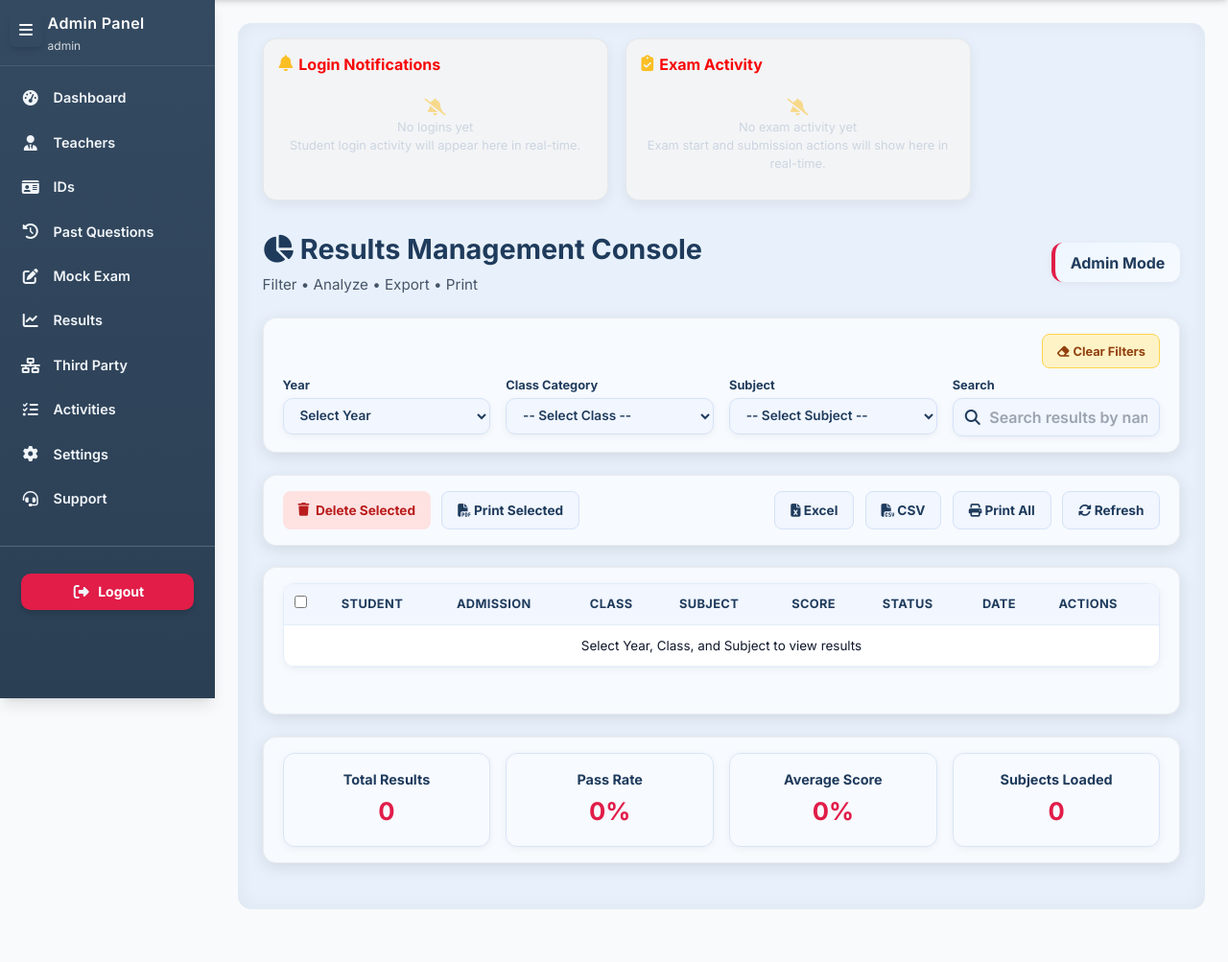
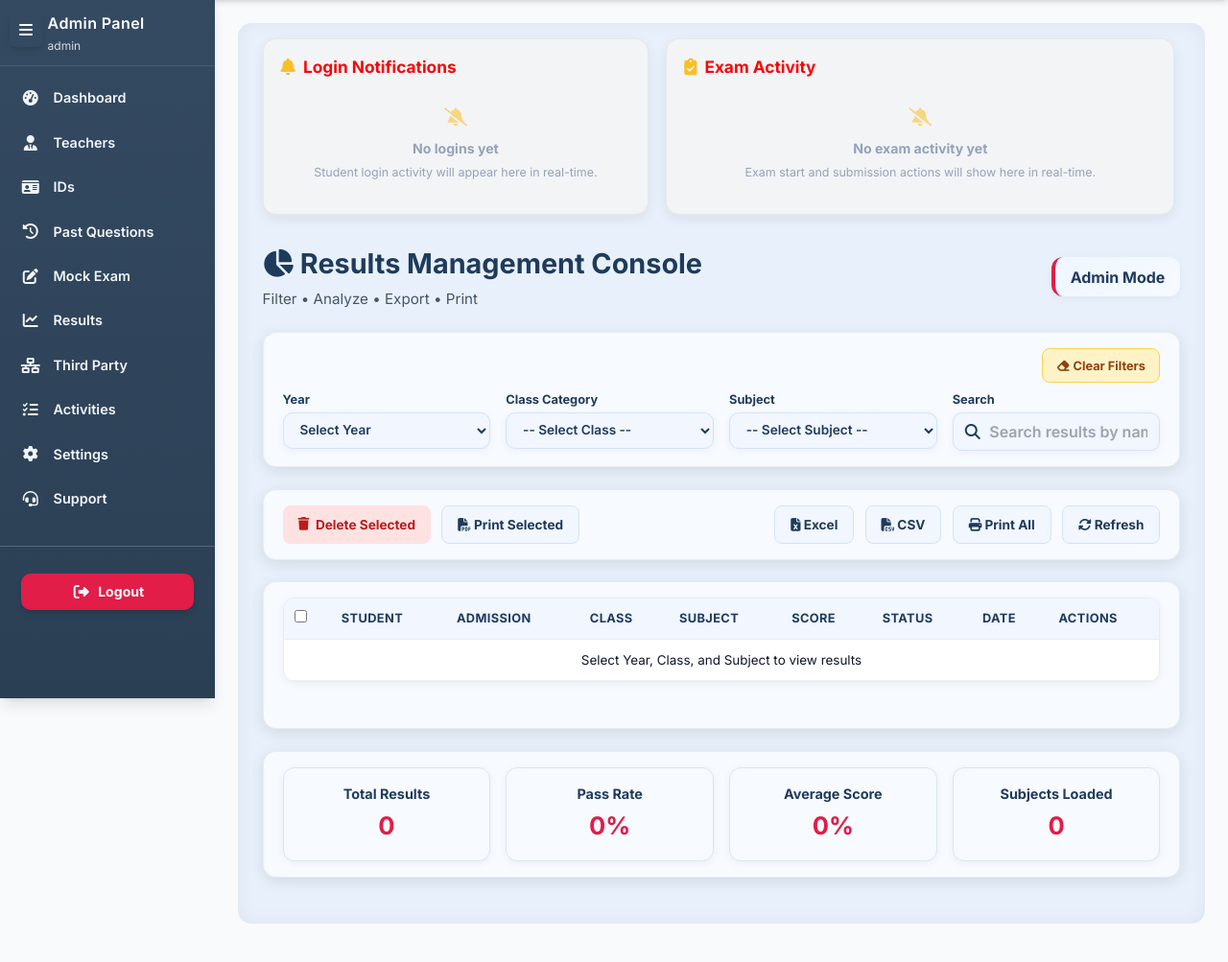
Before and after one commit to acetosyn/Emis-Exam-Portal2025, a Flask app: page /admin/results in a window 1280 px wide. Shown: the part 72-1075 px from the top of the page at 96% size. Run offline with Flask 3, Linux system fonts and the light colour scheme; the visitor is signed in with stand-in values (Sample User, id 1); data that the repository does not hold is empty; parts of the project's set-up code (start-up, migrations or seed data) failed here and were passed over; some libraries are stand-ins or nearby versions.

```diff
--- a/static/css/admin_results.css
+++ b/static/css/admin_results.css
@@ -652,48 +651,55 @@
   gap: 18px;
   margin-bottom: 1.8rem;
   padding-right: 6px;
+  align-items: stretch; /* same height */
 }
 
 /* ------------------------------------------------------------
-   OUTER CARD (Porcelain White — best contrast for navy)
+   OUTER CARD (Flexible width, NOT height)
 ------------------------------------------------------------- */
 .emis-notif-card {
-  width: 360px;
-  background: #f3f4f6; /* light grey */
-/* soft porcelain white (not pure white) */
+  flex: 1;
+  min-width: 340px;
+  background: #f3f4f6; /* porcelain light */
   border-radius: 14px;
-  padding: 14px 16px;
+  padding: 16px 18px;
   border: 1px solid rgba(0, 0, 0, 0.05);
   box-shadow: 0 4px 14px rgba(0, 0, 0, 0.07);
   color: #0f172a;
+  display: flex;
+  flex-direction: column;
 }
 
+/* 🔥 Exam Activity card — wider, NOT longer */
+#examNotifCard {
+  flex: 1.35;
+}
 
 /* ------------------------------------------------------------
-   HEADER — White + Gold
+   HEADER — Bold, Premium, Slightly Larger
 ------------------------------------------------------------- */
 .emis-notif-header {
   display: flex;
   align-items: center;
-  margin-bottom: 10px;
+  margin-bottom: 12px;
 }
 
 .emis-notif-header h3 {
-  font-size: 1rem;
+  font-size: 1.08rem;
   font-weight: 900;
   color: #f80606;
   display: flex;
   align-items: center;
-  gap: 6px;
+  gap: 8px;
 }
 
 .emis-notif-header h3 i {
   color: #fbbf24;      /* gold accent */
-  font-size: 1.05rem;
+  font-size: 1.1rem;
 }
 
 /* ------------------------------------------------------------
-   LIST AREA
+   LIST AREA (fixed height so cards stay same length)
 ------------------------------------------------------------- */
 .emis-notif-list {
   list-style: none;
@@ -706,37 +712,48 @@
 .emis-notif-list::-webkit-scrollbar {
   width: 4px;
 }
+
 .emis-notif-list::-webkit-scrollbar-thumb {
-  background: rgba(255,255,255,0.25);
+  background: rgba(0,0,0,0.25);
   border-radius: 8px;
 }
 
 /* ------------------------------------------------------------
-   EMPTY STATE
+   EMPTY STATE — Cleaner, Bigger, Better Spacing
 ------------------------------------------------------------- */
 .emis-notif-empty {
   text-align: center;
-  padding: 14px 0;
-  font-size: 0.8rem;
-  color: #cbd5e1;
+  padding: 18px 12px;
+  font-size: 0.88rem;
+  color: #94a3b8;
+  line-height: 1.55;
 }
 
 .emis-notif-empty i {
-  opacity: 0.5;
-  font-size: 1.1rem;
+  opacity: 0.55;
+  font-size: 1.2rem;
   color: #fbbf24;
+  margin-bottom: 6px;
+}
+
+.emis-notif-empty p {
+  font-weight: 800;
+  margin: 6px 0 2px;
+}
+
+.emis-notif-empty span {
+  font-size: 0.78rem;
 }
 
 /* ------------------------------------------------------------
    NOTIFICATION ITEM
-   Navy Teal Card · White Text · Gold Accent
 ------------------------------------------------------------- */
 .emis-notif-item {
   display: flex;
-  gap: 12px;
-  padding: 10px 12px;
-  background: #172a46; /* lighter navy */
-  border-radius: 10px;
+  gap: 14px;
+  padding: 12px 14px;
+  background: #172a46;
+  border-radius: 12px;
   border-left: 3px solid transparent;
   margin-bottom: 10px;
 
```
Also changed, not shown: other parts of static/css/admin_results.css (+173 -18 lines), 3 other files.
